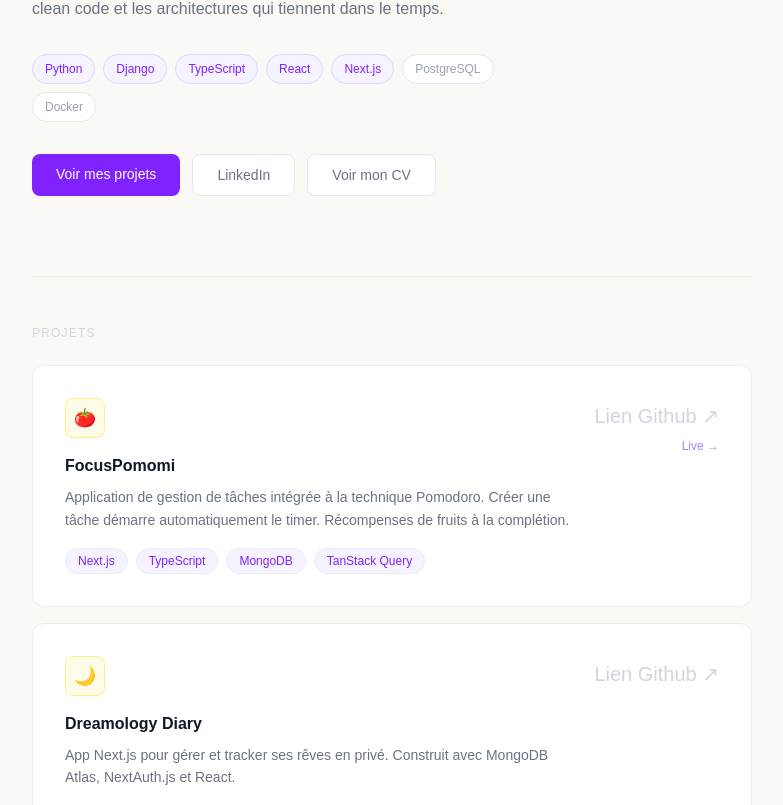
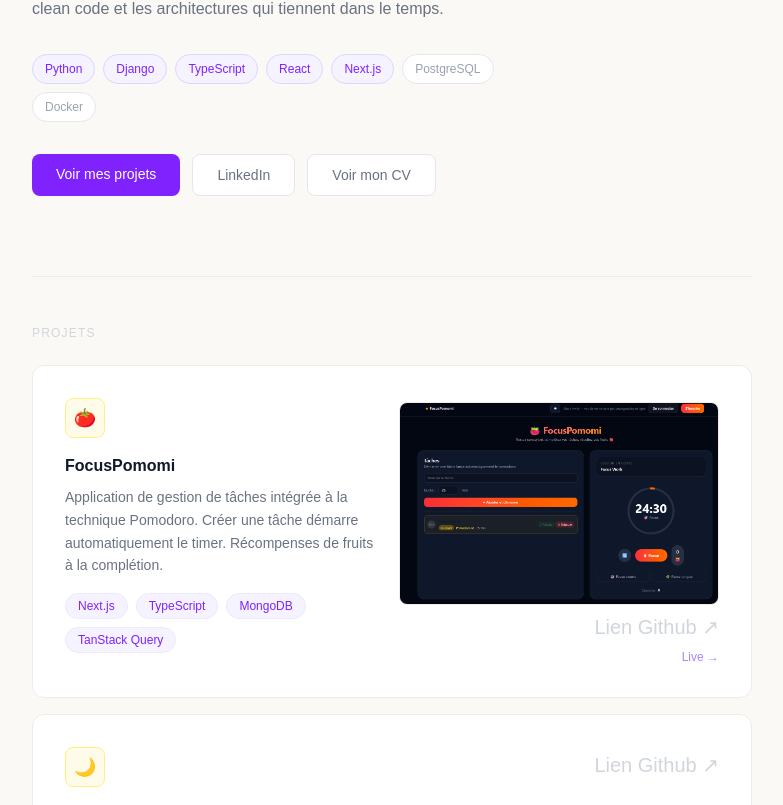
Before and after one commit to Callypige/so-portfolio, a Next.js app: page / in a window 1280 px wide. Shown: the part 418-1223 px from the top of the page, without its empty margins (248-1031 px from the left). Built offline with nearby package versions, Linux system fonts and the light colour scheme.

Commit message:
Add image for projects

```diff
--- a/app/page.tsx
+++ b/app/page.tsx
@@ -15,6 +15,7 @@ interface Project {
   tags: string[];
   href: string;
   live?: string;
+  preview?: string;
 }
 
 const projects: Project[] = [
@@ -24,7 +25,8 @@ const projects: Project[] = [
     desc: "Application de gestion de tâches intégrée à la technique Pomodoro. Créer une tâche démarre automatiquement le timer. Récompenses de fruits à la complétion.",
     tags: ["Next.js", "TypeScript", "MongoDB", "TanStack Query"],
     href: "https://github.com/Callypige/FocusPomomi",
-    live: "https://www.focuspomomi.website"
+    live: "https://www.focuspomomi.website",
+    preview: "/focuspomomi-preview.png"
   },
   {
     icon: "🌙",
@@ -173,8 +175,17 @@ export default function Home() {
                     </div>
                   </a>
 
-                  {/* Right — GitHub arrow + optional live link */}
+                  {/* Right — preview image + GitHub arrow + optional live link */}
                   <div className="flex flex-col items-end gap-2 shrink-0 mt-1">
+                    {p.preview && (
+                      <Image
+                        src={p.preview}
+                        alt={`Aperçu ${p.title}`}
+                        width={320}
+                        height={200}
+                        className="rounded-lg border border-[#f0ece4] max-w-xs w-full h-auto object-cover"
+                      />
+                    )}
                     <a
                       href={p.href}
                       target="_blank"
```
Also changed, not shown: public/focuspomomi-preview.png (added).
